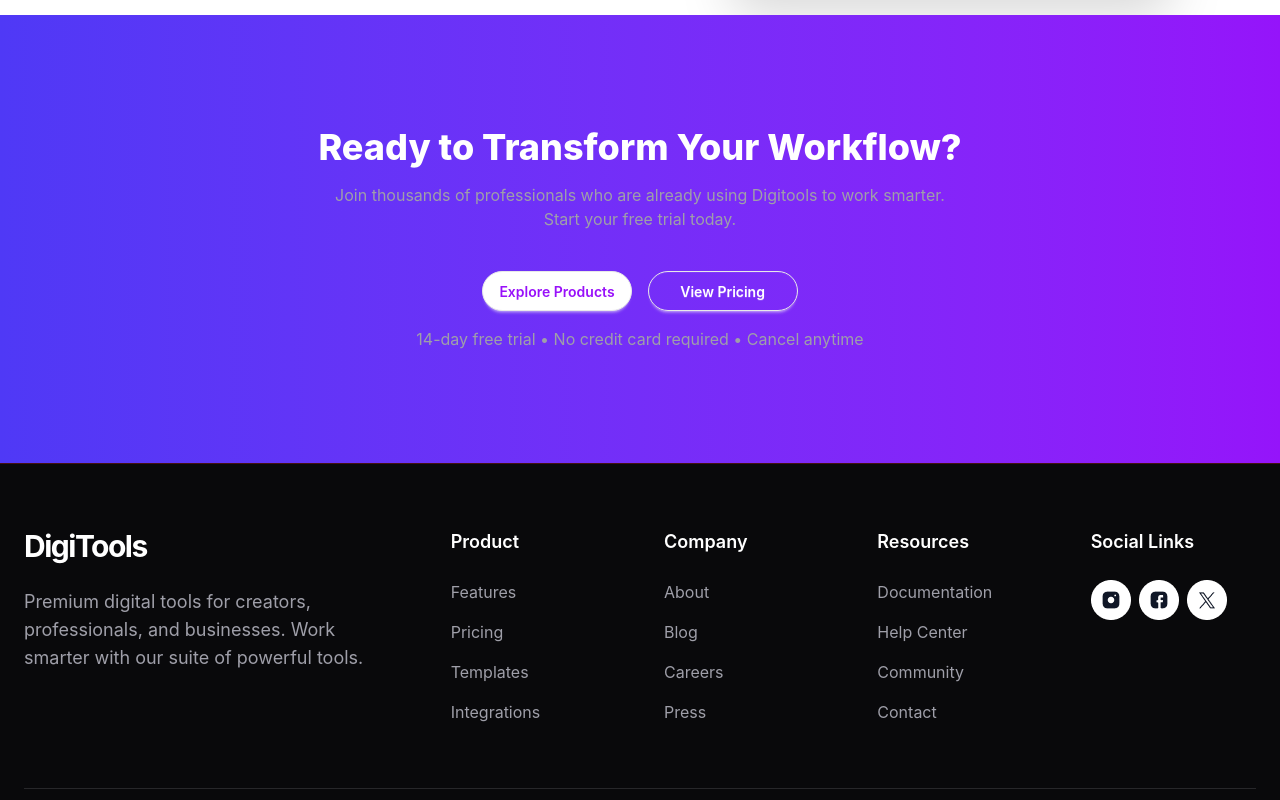
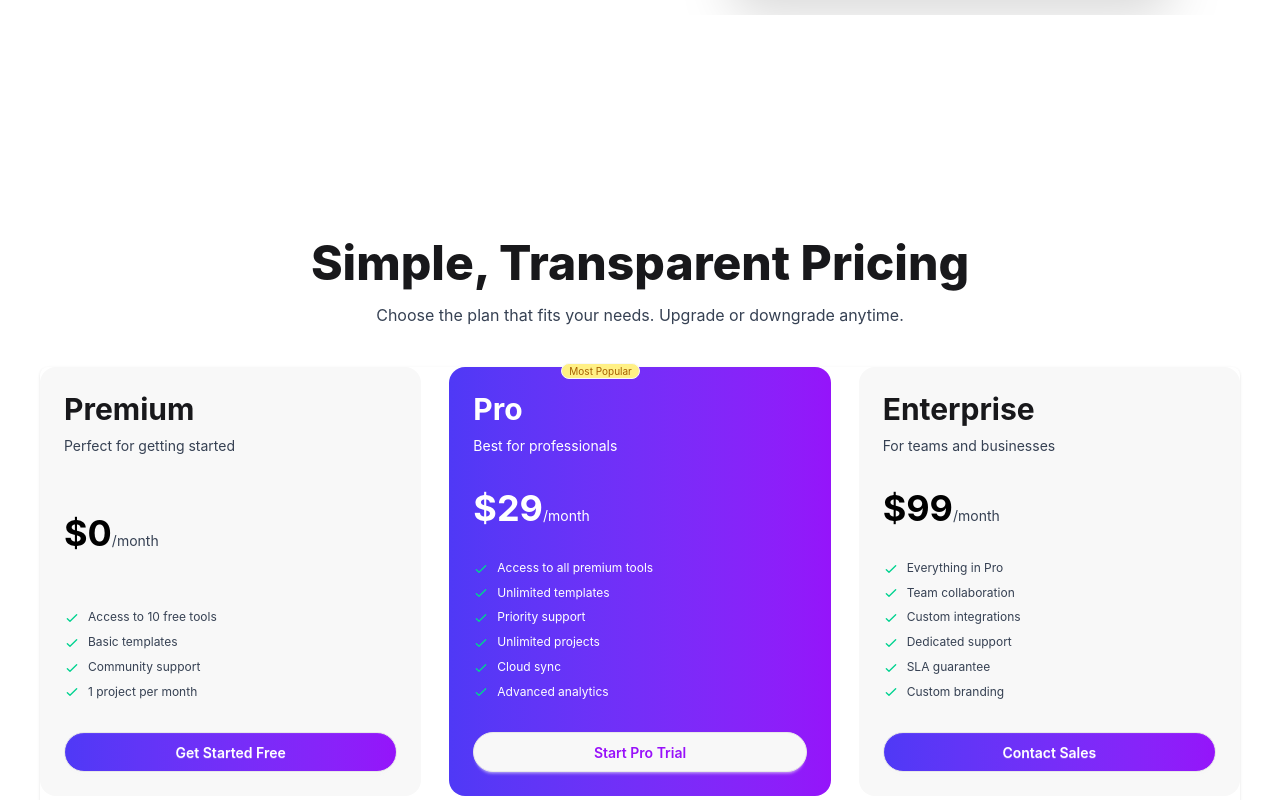
Before and after one commit to nayem-codes/Assignment06, a React (Vite) app: page / in a window 1280 px wide. Shown: the part 700-1500 px from the top of the page. Built offline with nearby package versions, Linux system fonts and the light colour scheme.

Commit message:
added pricing section

```diff
--- a/src/App.jsx
+++ b/src/App.jsx
@@ -7,16 +7,18 @@ import Navbar from './components/navbar/Navbar'
 import Banner from './components/banner/Banner'
 import Footer from './components/footer/Footer'
 import Workflow from './components/workflow/Workflow'
+import Pricing from './components/pricing/Pricing'
 
 function App() {
   const [count, setCount] = useState(0)
 
   return (
     <>
-    <Navbar></Navbar>
-    <Banner></Banner>
-    <Workflow></Workflow>
-    <Footer></Footer>
+      <Navbar></Navbar>
+      <Banner></Banner>
+      <Pricing></Pricing>
+      <Workflow></Workflow>
+      <Footer></Footer>
     </>
   )
 }
--- a/src/components/banner/Banner.jsx
+++ b/src/components/banner/Banner.jsx
@@ -28,7 +28,7 @@ Explore Products
           </p>
 
           <div className="flex flex-wrap gap-4 pt-4">
-            <button className="btn bg-linear-to-r from-[#4F39F6] to-[#9514FA] text-white rounded-full">Explore Products</button>
+            <button className="btn  text-white rounded-full">Explore Products</button>
             <button className="btn btn-outline btn-primary rounded-full"><img src={playImage} alt="" /> Watch Demo</button>
           </div>
 
--- /dev/null
+++ b/src/components/pricing/Pricing.jsx
@@ -0,0 +1,120 @@
+import React from 'react';
+
+const Pricing = () => {
+    return (
+        <div className='mt-28 flex flex-col items-center justify-center'>
+            <h2 className='font-extrabold text-5xl text-center pt-28'>Simple, Transparent Pricing</h2>
+            <p className='text-gray-700 text-center mt-4'>Choose the plan that fits your needs. Upgrade or downgrade anytime.</p>
+
+            <div class="card shadow-sm mt-10 max-w-300 grid sm:grid-cols-1 md:grid-cols-3 w-full gap-7 pb-28">
+  <div class="card-body bg-base-200 rounded-2xl">
+
+      <h2 class="text-3xl font-bold">Premium</h2>
+      <p className='text-gray-700'>Perfect for getting started</p>
+
+    <p className='mt-6 text-gray-700'><span className='font-bold text-black text-4xl'>$0</span>/month</p>
+    <ul class="mt-6 flex flex-col gap-2 text-xs">
+      <li>
+        <svg xmlns="http://www.w3.org/2000/svg" class="size-4 me-2 inline-block text-success" fill="none" viewBox="0 0 24 24" stroke="currentColor"><path stroke-linecap="round" stroke-linejoin="round" stroke-width="2" d="M5 13l4 4L19 7" /></svg>
+        <span className='text-gray-700'>Access to 10 free tools</span>
+      </li>
+      <li>
+        <svg xmlns="http://www.w3.org/2000/svg" class="size-4 me-2 inline-block text-success" fill="none" viewBox="0 0 24 24" stroke="currentColor"><path stroke-linecap="round" stroke-linejoin="round" stroke-width="2" d="M5 13l4 4L19 7" /></svg>
+        <span className='text-gray-700'>Basic templates</span>
+      </li>
+      <li>
+        <svg xmlns="http://www.w3.org/2000/svg" class="size-4 me-2 inline-block text-success" fill="none" viewBox="0 0 24 24" stroke="currentColor"><path stroke-linecap="round" stroke-linejoin="round" stroke-width="2" d="M5 13l4 4L19 7" /></svg>
+        <span className='text-gray-700'>Community support</span>
+      </li>
+      <li>
+        <svg xmlns="http://www.w3.org/2000/svg" class="size-4 me-2 inline-block text-success" fill="none" viewBox="0 0 24 24" stroke="currentColor"><path stroke-linecap="round" stroke-linejoin="round" stroke-width="2" d="M5 13l4 4L19 7" /></svg>
+        <span className='text-gray-700'>1 project per month</span>
+      </li>
+
+    </ul>
+    <div class="mt-6">
+      <button class="btn bg-linear-to-r from-[#4F39F6] to-[#9514FA] btn-block text-white rounded-full">Get Started Free</button>
+    </div>
+  </div>
+  <div class="card-body bg-linear-to-r from-[#4F39F6] to-[#9514FA] text-white rounded-2xl relative">
+    <span class="badge badge-xs bg-yellow-200 text-yellow-700 absolute -mt-7 ml-22
+    ">Most Popular</span>
+      <h2 class="text-3xl font-bold">Pro</h2>
+      <p className=''>Best for professionals</p>
+
+    <p className='mt-6 '><span className='font-bold text-4xl'>$29</span>/month</p>
+    <ul class="mt-6 flex flex-col gap-2 text-xs">
+      <li>
+        <svg xmlns="http://www.w3.org/2000/svg" class="size-4 me-2 inline-block text-success" fill="none" viewBox="0 0 24 24" stroke="currentColor"><path stroke-linecap="round" stroke-linejoin="round" stroke-width="2" d="M5 13l4 4L19 7" /></svg>
+        <span className=''>Access to all premium tools</span>
+      </li>
+      <li>
+        <svg xmlns="http://www.w3.org/2000/svg" class="size-4 me-2 inline-block text-success" fill="none" viewBox="0 0 24 24" stroke="currentColor"><path stroke-linecap="round" stroke-linejoin="round" stroke-width="2" d="M5 13l4 4L19 7" /></svg>
+        <span className=''>Unlimited templates</span>
+      </li>
+      <li>
+        <svg xmlns="http://www.w3.org/2000/svg" class="size-4 me-2 inline-block text-success" fill="none" viewBox="0 0 24 24" stroke="currentColor"><path stroke-linecap="round" stroke-linejoin="round" stroke-width="2" d="M5 13l4 4L19 7" /></svg>
+        <span className=''>Priority support</span>
+      </li>
+      <li>
+        <svg xmlns="http://www.w3.org/2000/svg" class="size-4 me-2 inline-block text-success" fill="none" viewBox="0 0 24 24" stroke="currentColor"><path stroke-linecap="round" stroke-linejoin="round" stroke-width="2" d="M5 13l4 4L19 7" /></svg>
+        <span className=''>Unlimited projects</span>
+      </li>
+      <li>
+        <svg xmlns="http://www.w3.org/2000/svg" class="size-4 me-2 inline-block text-success" fill="none" viewBox="0 0 24 24" stroke="currentColor"><path stroke-linecap="round" stroke-linejoin="round" stroke-width="2" d="M5 13l4 4L19 7" /></svg>
+        <span className=''>Cloud sync</span>
+      </li>
+      <li>
+        <svg xmlns="http://www.w3.org/2000/svg" class="size-4 me-2 inline-block text-success" fill="none" viewBox="0 0 24 24" stroke="currentColor"><path stroke-linecap="round" stroke-linejoin="round" stroke-width="2" d="M5 13l4 4L19 7" /></svg>
+        <span className=''>Advanced analytics</span>
+      </li>
+
+    </ul>
+    <div class="mt-6">
+      <button class="btn bg-whit btn-block text-purple-600 rounded-full">Start Pro Trial</button>
+    </div>
+  </div>
+
+  <div class="card-body bg-base-200 rounded-2xl">
+
+      <h2 class="text-3xl font-bold">Enterprise</h2>
+      <p className='text-gray-700'>For teams and businesses</p>
+
+    <p className='mt-6 text-gray-700'><span className='font-bold text-black text-4xl'>$99</span>/month</p>
+    <ul class="mt-6 flex flex-col gap-2 text-xs">
+      <li>
+        <svg xmlns="http://www.w3.org/2000/svg" class="size-4 me-2 inline-block text-success" fill="none" viewBox="0 0 24 24" stroke="currentColor"><path stroke-linecap="round" stroke-linejoin="round" stroke-width="2" d="M5 13l4 4L19 7" /></svg>
+        <span className='text-gray-700'>Everything in Pro</span>
+      </li>
+      <li>
+        <svg xmlns="http://www.w3.org/2000/svg" class="size-4 me-2 inline-block text-success" fill="none" viewBox="0 0 24 24" stroke="currentColor"><path stroke-linecap="round" stroke-linejoin="round" stroke-width="2" d="M5 13l4 4L19 7" /></svg>
+        <span className='text-gray-700'>Team collaboration</span>
+      </li>
+      <li>
+        <svg xmlns="http://www.w3.org/2000/svg" class="size-4 me-2 inline-block text-success" fill="none" viewBox="0 0 24 24" stroke="currentColor"><path stroke-linecap="round" stroke-linejoin="round" stroke-width="2" d="M5 13l4 4L19 7" /></svg>
+        <span className='text-gray-700'>Custom integrations</span>
+      </li>
+      <li>
+        <svg xmlns="http://www.w3.org/2000/svg" class="size-4 me-2 inline-block text-success" fill="none" viewBox="0 0 24 24" stroke="currentColor"><path stroke-linecap="round" stroke-linejoin="round" stroke-width="2" d="M5 13l4 4L19 7" /></svg>
+        <span className='text-gray-700'>Dedicated support</span>
+      </li>
+
+      <li>
+        <svg xmlns="http://www.w3.org/2000/svg" class="size-4 me-2 inline-block text-success" fill="none" viewBox="0 0 24 24" stroke="currentColor"><path stroke-linecap="round" stroke-linejoin="round" stroke-width="2" d="M5 13l4 4L19 7" /></svg>
+        <span className='text-gray-700'>SLA guarantee</span>
+      </li>
+      <li>
+        <svg xmlns="http://www.w3.org/2000/svg" class="size-4 me-2 inline-block text-success" fill="none" viewBox="0 0 24 24" stroke="currentColor"><path stroke-linecap="round" stroke-linejoin="round" stroke-width="2" d="M5 13l4 4L19 7" /></svg>
+        <span className='text-gray-700'>Custom branding</span>
+      </li>
+    </ul>
+    <div class="mt-6">
+      <button class="btn bg-linear-to-r from-[#4F39F6] to-[#9514FA] btn-block text-white rounded-full">Contact Sales</button>
+    </div>
+  </div>
+</div>
+        </div>
+    );
+};
+
+export default Pricing;
```
Also changed, not shown: src/components/footer/Footer.jsx (indentation only), src/components/navbar/Navbar.jsx (indentation only).
